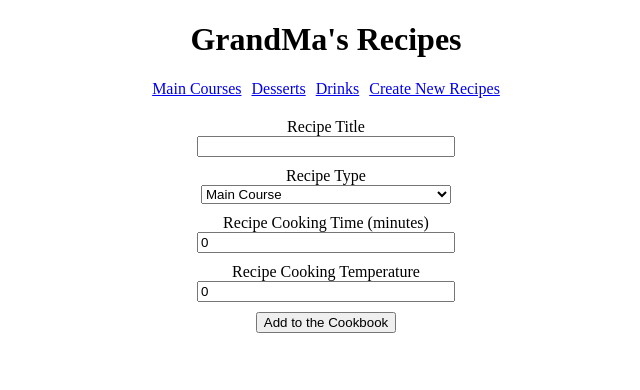
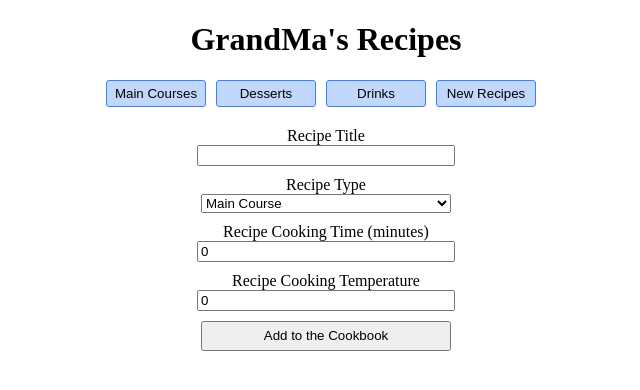
Before and after one commit to info7tik/grandma, an Angular app: page /newrecipe in a window 1280 px wide. Shown: the top 390 px of the page, without its empty margins (314-954 px from the left). Built offline with nearby package versions, Linux system fonts and the light colour scheme.

Commit message:
new button style

```diff
--- a/src/app/app.component.css
+++ b/src/app/app.component.css
@@ -7,7 +7,12 @@
 }
 
 .nav-bar > * {
+    width: 100px;
     padding: 5px;
+    margin-inline-end: 10px;
+    background-color: #C2D7FC;
+    border: 1px solid #3980FE;
+    border-radius: 3px;
 }
 
 .content {
--- a/src/app/app.component.html
+++ b/src/app/app.component.html
@@ -2,10 +2,10 @@
     <div class="m-auto t-center">
         <h1>GrandMa's Recipes</h1>
         <nav class="nav-bar">
-            <a routerLink="/recipes/main-course" routerLinkActive="active" ariaCurrentWhenActive="page">Main Courses</a>
-            <a routerLink="/recipes/dessert" routerLinkActive="active" ariaCurrentWhenActive="page">Desserts</a>
-            <a routerLink="/recipes/drink" routerLinkActive="active" ariaCurrentWhenActive="page">Drinks</a>
-            <a routerLink="/newrecipe" routerLinkActive="active" ariaCurrentWhenActive="page">Create New Recipes</a>
+            <button routerLink="/recipes/main-course" routerLinkActive="active" ariaCurrentWhenActive="page">Main Courses</button>
+            <button routerLink="/recipes/dessert" routerLinkActive="active" ariaCurrentWhenActive="page">Desserts</button>
+            <button routerLink="/recipes/drink" routerLinkActive="active" ariaCurrentWhenActive="page">Drinks</button>
+            <button routerLink="/newrecipe" routerLinkActive="active" ariaCurrentWhenActive="page">New Recipes</button>
         </nav>
         <div class="content">
             <router-outlet />
--- a/src/app/new-recipe/new-recipe.component.css
+++ b/src/app/new-recipe/new-recipe.component.css
@@ -5,3 +5,8 @@
 .input-size {
     width: 250px;
 }
+
+.primary-button {
+    width: 250px;
+    height: 30px;
+}
--- a/src/app/new-recipe/new-recipe.component.html
+++ b/src/app/new-recipe/new-recipe.component.html
@@ -9,5 +9,5 @@
     <input type="number" class="input-size" [(ngModel)]="recipeCookingTime"><br />
     <label>Recipe Cooking Temperature</label><br />
     <input type="number" class="input-size" [(ngModel)]="recipeCookingTemperature"><br />
-    <button (click)="saveRecipe()">Add to the Cookbook</button>
+    <button (click)="saveRecipe()" class="primary-button">Add to the Cookbook</button>
 </div>
```
